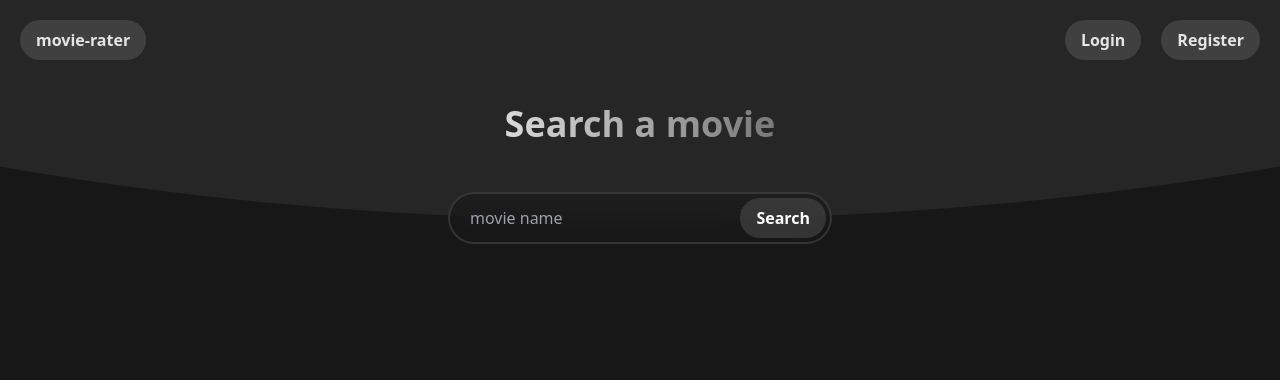
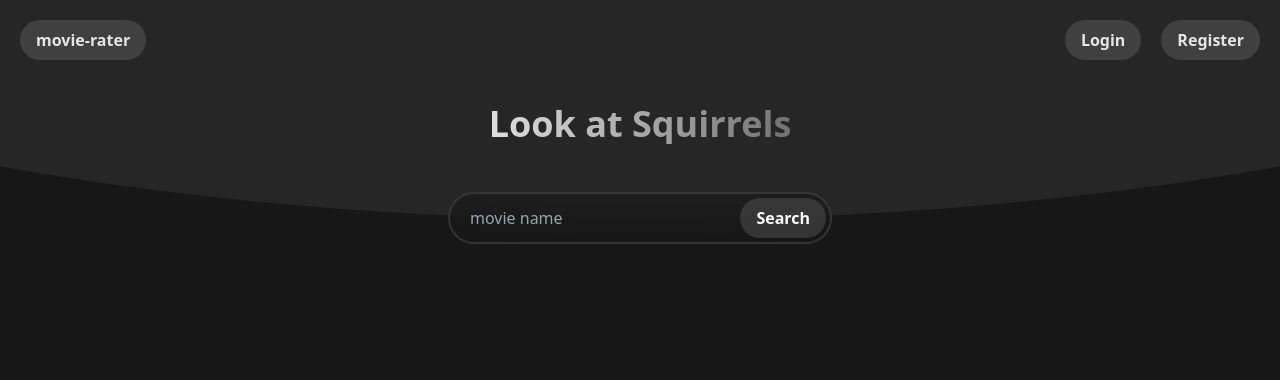
Before and after one commit to roderickli1189/388j_final, a Flask app: page / in a window 1280 px wide; the page is wider, and only the part inside the window is pictured. Shown: the top 380 px of that part. Run offline with Flask 2, Linux system fonts and the light colour scheme; style sheets or scripts are compiled from the project's sources; some libraries are stand-ins or nearby versions.

Commit message:
some minor changes

```diff
--- a/project_code/flask_app/templates/base.html
+++ b/project_code/flask_app/templates/base.html
@@ -9,7 +9,7 @@
     {% if title %}
         <title>{{ title }}</title>
     {% else %}
-        <title>Movie Reviews</title>
+        <title>Squirrel Reviews</title>
     {% endif %}
 </head>
 <body>
--- a/project_code/flask_app/templates/index.html
+++ b/project_code/flask_app/templates/index.html
@@ -1,7 +1,7 @@
 {% extends "header.html" %} {% block content %}
 <div class="main-container">
   <div class="decoration-main-container"><div class="decoration-main"></div></div>
-  <h2 class="main-title"> Search a movie </h2>
+  <h2 class="main-title"> Look at Squirrels </h2>
   <form class="searchbar" action="/" method="POST">
     {{ form.csrf_token }}
     {{ form.search_query(class="form-control", placeholder="movie name") }}
```
